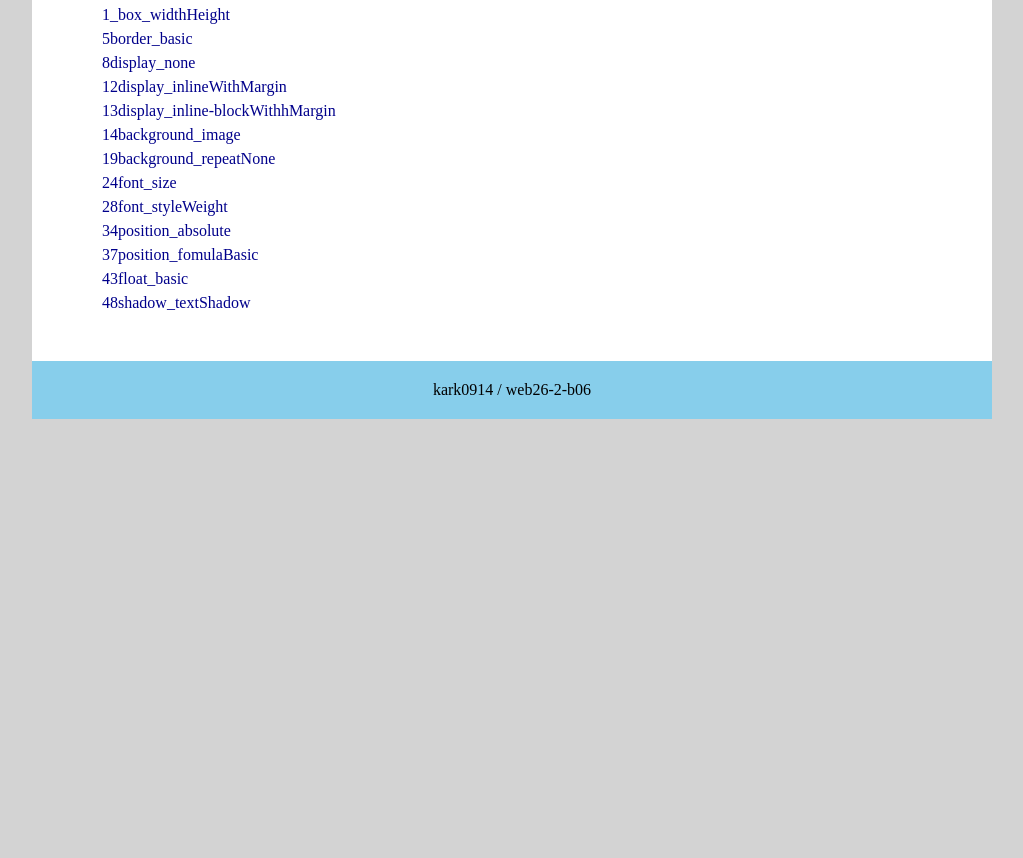
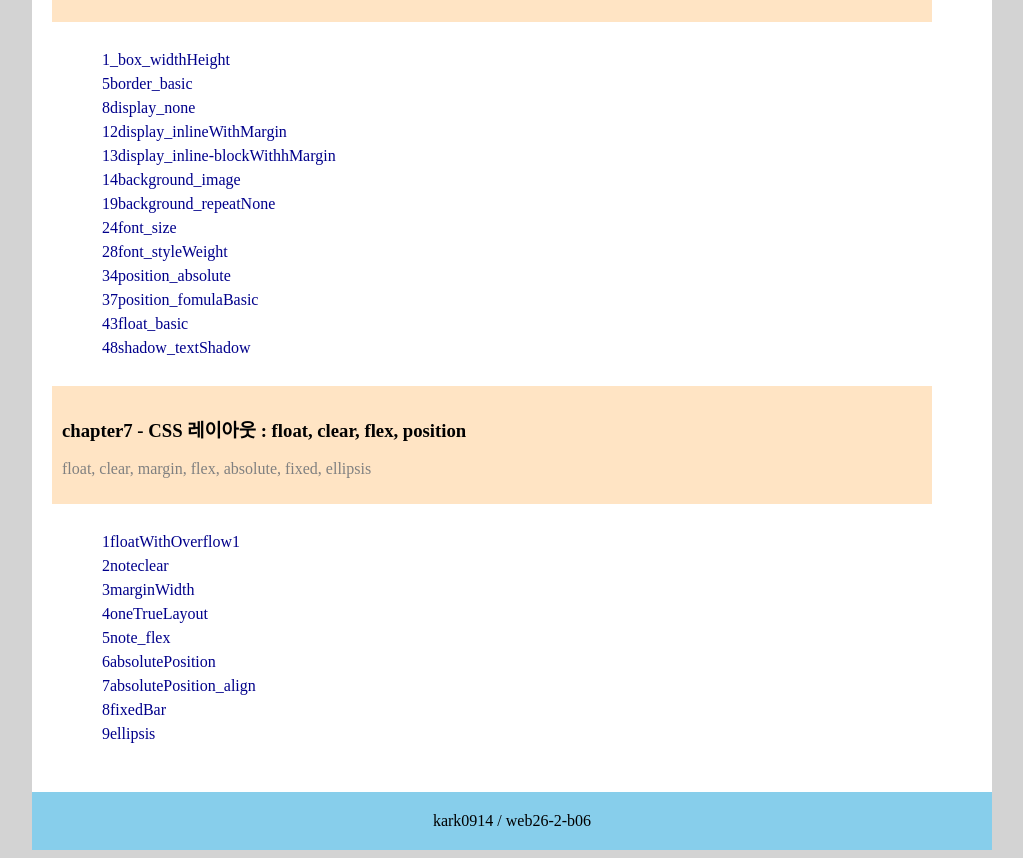
Before and after one commit to kark0914/web26-2-b06, a plain HTML site: page index.html in a window 1280 px wide. Shown: the part 1797-2655 px from the top of the page, without its empty margins (128-1151 px from the left). Before the commit the page ends 2224 px from the top, so only its background shows below. Drawn offline with Linux system fonts and the light colour scheme.

Commit message:
Add files via upload

```diff
--- a/index.html
+++ b/index.html
@@ -134,6 +134,20 @@
                             <li class="inner-menu-item"><a href="chapter6/48shadow_textShadow.html">48shadow_textShadow</a></li>
                         </ul>
                     </li>
+                    <li class="outer-menu-item">
+                        <a href="#chapter7">chapter7</a>
+                        <ul class="inner-menu">
+                            <li class="inner-menu-item"><a href="chapter7/1floatWithOverflow1.html">1floatWithOverflow1</a></li>
+                            <li class="inner-menu-item"><a href="chapter7/2noteclear.html">2noteclear</a></li>
+                            <li class="inner-menu-item"><a href="chapter7/3marginWidth.html">3marginWidth</a></li>
+                            <li class="inner-menu-item"><a href="chapter7/4oneTrueLayout.html">4oneTrueLayout</a></li>
+                            <li class="inner-menu-item"><a href="chapter7/5note_flex.html">5note_flex</a></li>
+                            <li class="inner-menu-item"><a href="chapter7/6absolutePosition.html">6absolutePosition</a></li>
+                            <li class="inner-menu-item"><a href="chapter7/7absolutePosition_align.html">7absolutePosition_align</a></li>
+                            <li class="inner-menu-item"><a href="chapter7/8fixedBar.html">8fixedBar</a></li>
+                            <li class="inner-menu-item"><a href="chapter7/9ellipsis.html">9ellipsis</a></li>
+                        </ul>
+                    </li>
                 </ul>
             </div>
             <div class="pull-right">
@@ -238,6 +252,25 @@
                         </ul>
                     </div>
                 </article>
+                <article id="chapter7">
+                    <div class="article-header">
+                        <h1 class="article-title">chapter7 - CSS 레이아웃 : float, clear, flex, position</h1>
+                        <p class="article-date">float, clear, margin, flex, absolute, fixed, ellipsis</p>
+                    </div>
+                    <div class="article-body">
+                        <ul>
+                            <li><a href="chapter7/1floatWithOverflow1.html">1floatWithOverflow1</a></li>
+                            <li><a href="chapter7/2noteclear.html">2noteclear</a></li>
+                            <li><a href="chapter7/3marginWidth.html">3marginWidth</a></li>
+                            <li><a href="chapter7/4oneTrueLayout.html">4oneTrueLayout</a></li>
+                            <li><a href="chapter7/5note_flex.html">5note_flex</a></li>
+                            <li><a href="chapter7/6absolutePosition.html">6absolutePosition</a></li>
+                            <li><a href="chapter7/7absolutePosition_align.html">7absolutePosition_align</a></li>
+                            <li><a href="chapter7/8fixedBar.html">8fixedBar</a></li>
+                            <li><a href="chapter7/9ellipsis.html">9ellipsis</a></li>
+                        </ul>
+                    </div>
+                </article>
             </section>
         </div>
         <footer id="main-footer">
```
